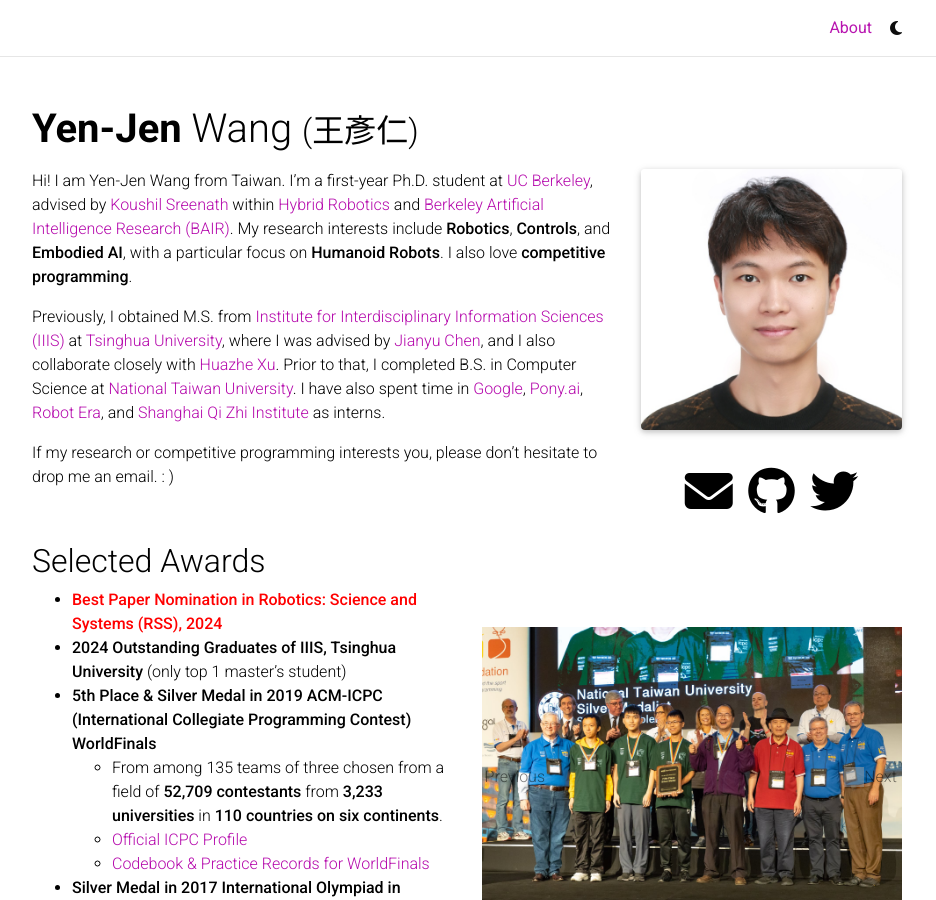
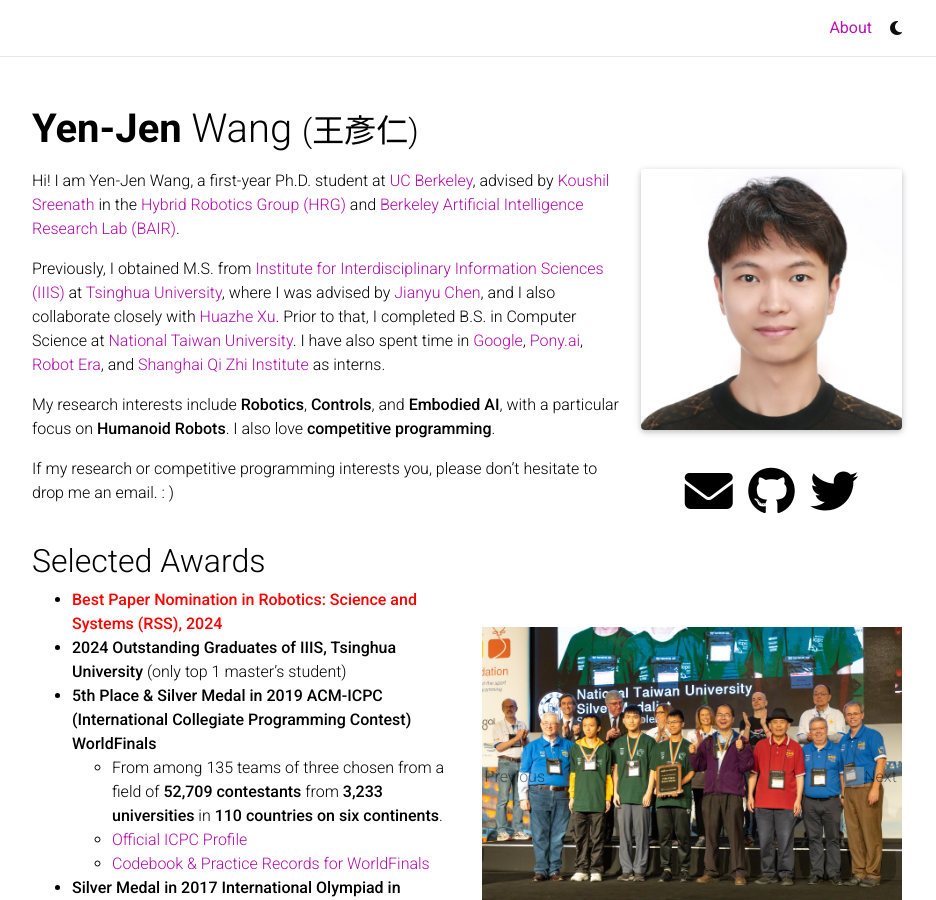
Before and after one commit to wangyenjen/wangyenjen.github.io, a Jekyll site: the page built from _pages/about.md, in a window 1280 px wide and 900 px high. Shown: the whole window, without its empty margins (173-1109 px from the left). Built offline with Jekyll 4.4.1, drawn with Linux system fonts in a browser that asks for light colours; comment, search, counter and statistics services are not loaded; a style sheet for code colours, icons or effects is not loaded; grey boxes are pictures that could not be loaded.

Commit message:
Update about.

```diff
--- a/_pages/about.md
+++ b/_pages/about.md
@@ -18,8 +18,10 @@
 selected_projects: true
 ---
 
-Hi! I am Yen-Jen Wang from Taiwan. I'm a first-year Ph.D. student at [UC Berkeley](https://www.berkeley.edu), advised by [Koushil Sreenath](https://me.berkeley.edu/people/koushil-sreenath/) within [Hybrid Robotics](http://hybrid-robotics.berkeley.edu) and [Berkeley Artificial Intelligence Research (BAIR)](https://bair.berkeley.edu). My research interests include **Robotics**, **Controls**, and **Embodied AI**, with a particular focus on **Humanoid Robots**. I also love [**competitive programming**](https://en.wikipedia.org/wiki/Competitive_programming).
+Hi! I am Yen-Jen Wang, a first-year Ph.D. student at [UC Berkeley](https://www.berkeley.edu), advised by [Koushil Sreenath](https://me.berkeley.edu/people/koushil-sreenath/) in the [Hybrid Robotics Group (HRG)](http://hybrid-robotics.berkeley.edu) and [Berkeley Artificial Intelligence Research Lab (BAIR)](https://bair.berkeley.edu).
 
 Previously, I obtained M.S. from [Institute for Interdisciplinary Information Sciences (IIIS)](https://iiis.tsinghua.edu.cn/en/) at [Tsinghua University](https://www.tsinghua.edu.cn/en/), where I was advised by [Jianyu Chen](http://people.iiis.tsinghua.edu.cn/~jychen/), and I also collaborate closely with [Huazhe Xu](http://hxu.rocks/). Prior to that, I completed B.S. in Computer Science at [National Taiwan University](https://www.ntu.edu.tw/english/). I have also spent time in [Google](https://www.google.com), [Pony.ai](https://www.pony.ai), [Robot Era](https://x.com/roboterax), and [Shanghai Qi Zhi Institute](https://sqz.ac.cn/en) as interns.
 
+My research interests include **Robotics**, **Controls**, and **Embodied AI**, with a particular focus on **Humanoid Robots**. I also love [**competitive programming**](https://en.wikipedia.org/wiki/Competitive_programming).
+
 If my research or competitive programming interests you, please don't hesitate to drop me an email. : )
```
